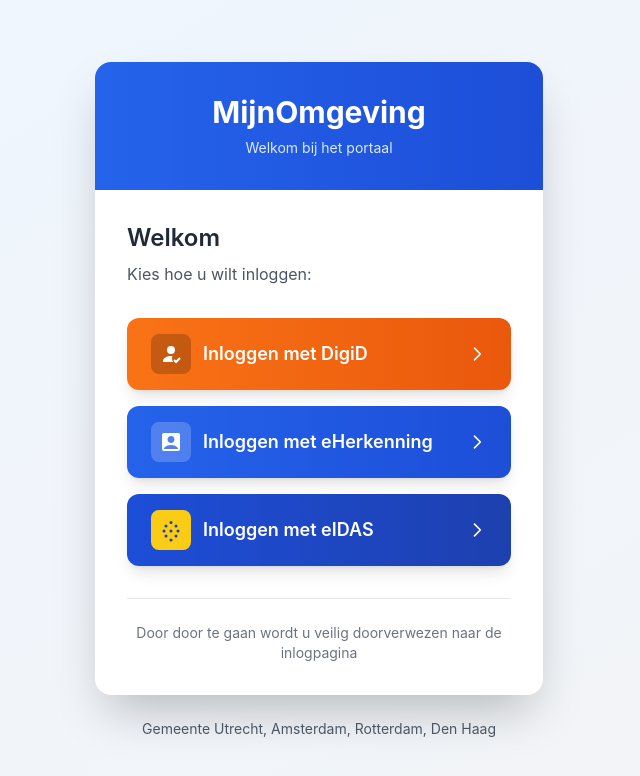
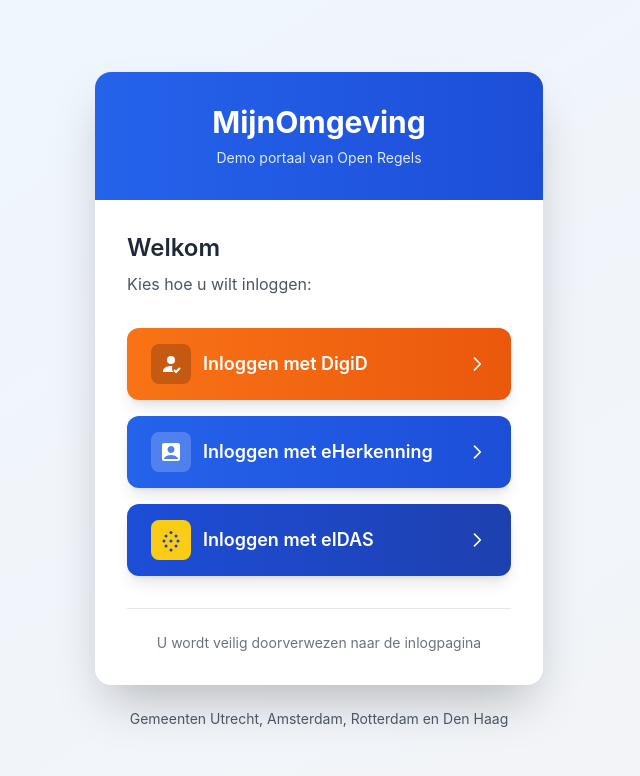
Before and after one commit to sgort/ronl-business-api, a React (Vite) app in the folder packages/frontend/: page / in a window 1280 px wide. Shown: the top 776 px of the page, without its empty margins (321-961 px from the left). Built offline with nearby package versions, Linux system fonts and the light colour scheme; what keycloak-js would draw is missing.

Commit message:
chore: minor redaction

```diff
--- a/packages/frontend/src/pages/LoginChoice.tsx
+++ b/packages/frontend/src/pages/LoginChoice.tsx
@@ -23,7 +23,7 @@
           {/* Header */}
           <div className="bg-gradient-to-r from-blue-600 to-blue-700 text-white p-8 text-center">
             <h1 className="text-3xl font-bold mb-2">MijnOmgeving</h1>
-            <p className="text-blue-100 text-sm">Welkom bij het portaal</p>
+            <p className="text-blue-100 text-sm">Demo portaal van Open Regels</p>
           </div>
 
           {/* Content */}
@@ -111,7 +111,7 @@
             {/* Footer Info */}
             <div className="mt-8 pt-6 border-t border-gray-200">
               <p className="text-sm text-gray-500 text-center">
-                Door door te gaan wordt u veilig doorverwezen naar de inlogpagina
+                U wordt veilig doorverwezen naar de inlogpagina
               </p>
             </div>
           </div>
@@ -119,7 +119,9 @@
 
         {/* Additional Info */}
         <div className="mt-6 text-center">
-          <p className="text-sm text-gray-600">Gemeente Utrecht, Amsterdam, Rotterdam, Den Haag</p>
+          <p className="text-sm text-gray-600">
+            Gemeenten Utrecht, Amsterdam, Rotterdam en Den Haag
+          </p>
         </div>
       </div>
     </div>
```
